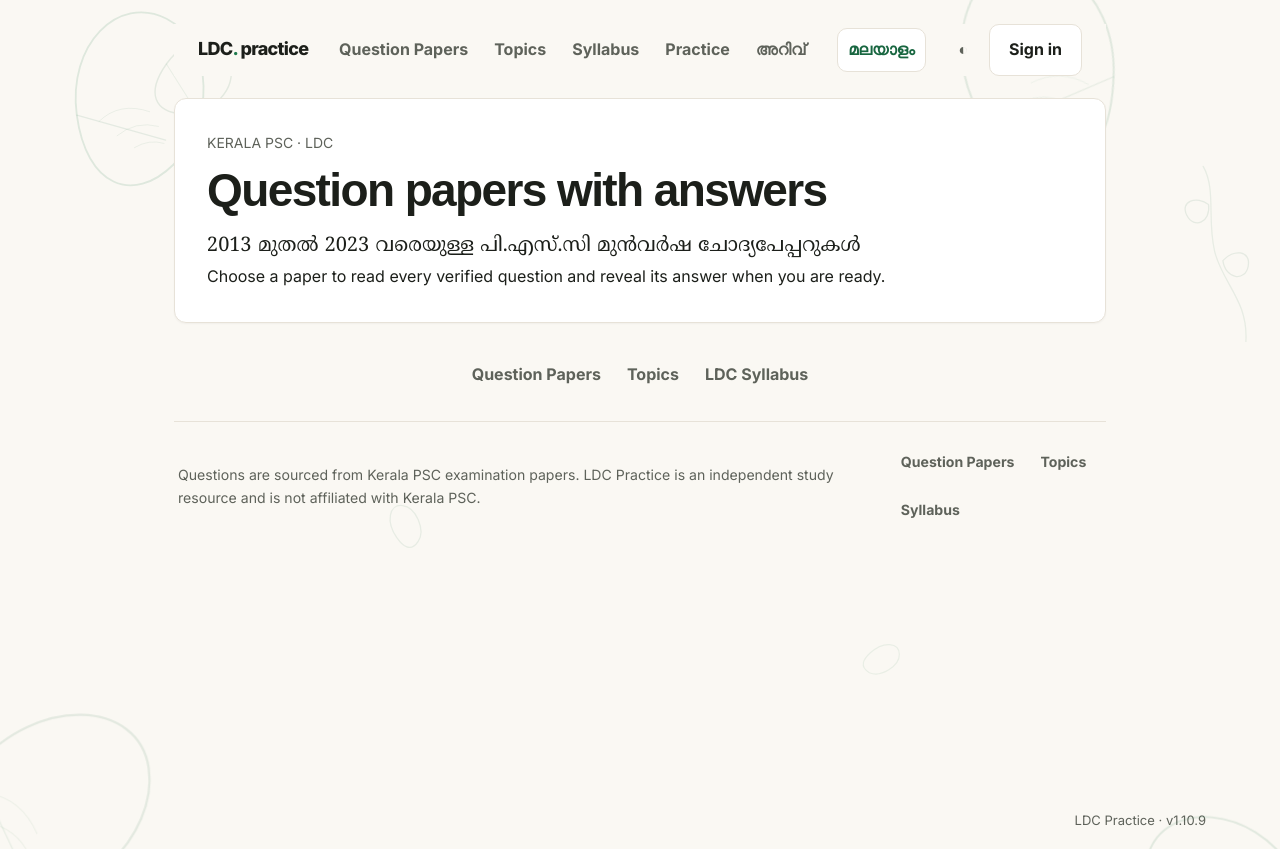
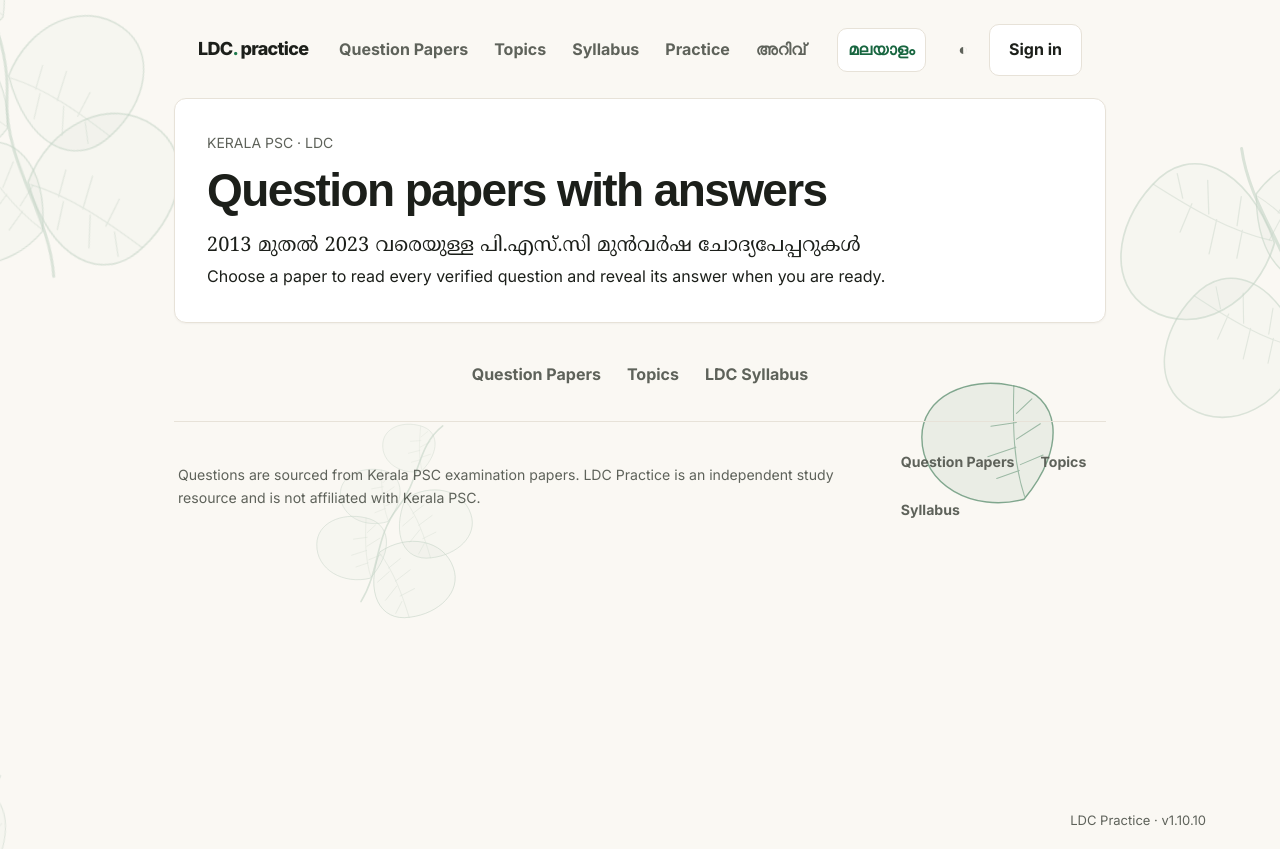
Before and after one commit to VishnuPScodes/LDC, a Next.js app in the folder client/: page /papers in a window 1280 px wide. Built offline with nearby package versions, Linux system fonts and the light colour scheme; no server answers; a web font is replaced by a local one.

Commit message:
Refine botanical leaf artwork across landing and Today

```diff
--- a/client/app/LeafBackground.tsx
+++ b/client/app/LeafBackground.tsx
@@ -1,11 +1,4 @@
-/**
- * LeafBackground – decorative, aria-hidden SVG leaves drawn as green outlines
- * scattered across the page. Rendered as a fixed, pointer-events-none overlay
- * so it sits behind all content on both landing pages.
- *
- * Inspired by the artwork style in the Seekers Journey app: simple contour
- * drawings with no fill, just a gentle green stroke at low opacity.
- */
+/** Decorative botanical line art. Kept inline so it stays crisp at every size. */
 export default function LeafBackground() {
   return (
     <svg
@@ -16,199 +9,48 @@
       viewBox="0 0 1000 2800"
       preserveAspectRatio="xMidYMin slice"
     >
-      {/* Shared stroke style — a calm forest green at ~11 % opacity */}
-      <g
-        fill="none"
-        stroke="#2d7a4f"
-        strokeLinecap="round"
-        strokeLinejoin="round"
-      >
-        {/* ── Cluster 1 – upper left ── */}
-        <g transform="translate(60,90) rotate(-18)">
-          {/* Large leaf */}
-          <path strokeWidth="1.4" opacity=".13"
-            d="M0,0 C10,-55 60,-80 90,-50 C120,-20 100,40 60,60 C20,80 -10,55 0,0 Z" />
-          {/* Mid-rib */}
-          <line strokeWidth="1" opacity=".1" x1="0" y1="0" x2="60" y2="40" />
-          {/* Veins */}
-          <path strokeWidth=".7" opacity=".08"
-            d="M15,10 Q35,0 55,15 M25,25 Q42,18 58,28 M35,38 Q48,35 58,42" />
+      <defs>
+        <g id="leaf">
+          <path className="leaf-fill" d="M0 0C17-47 67-72 104-46c32 22 23 69-9 99C62 86 17 63 0 0Z" />
+          <path className="leaf-vein" d="M2 2C35 12 63 31 94 54M25 12 31-10M45 22l8-27M64 36l11-22M29 16l-5 23M51 27l-1 27M71 41l3 20" />
         </g>
-
-        {/* Small leaf beside cluster 1 */}
-        <g transform="translate(130,50) rotate(25)">
-          <path strokeWidth="1.1" opacity=".11"
-            d="M0,0 C5,-28 28,-38 44,-22 C60,-6 48,22 28,30 C8,38 -5,28 0,0 Z" />
-          <line strokeWidth=".8" opacity=".08" x1="0" y1="0" x2="28" y2="18" />
+        <g id="sprig" className="leaf-sprig">
+          <path className="leaf-stem" d="M0 0C10-40-8-76 7-116s-2-72 20-105" />
+          <use href="#leaf" transform="translate(2 -29) rotate(-142) scale(.64)" />
+          <use href="#leaf" transform="translate(3 -61) rotate(18) scale(.76)" />
+          <use href="#leaf" transform="translate(1 -97) rotate(-145) scale(.55)" />
+          <use href="#leaf" transform="translate(12 -128) rotate(19) scale(.68)" />
+          <use href="#leaf" transform="translate(20 -164) rotate(-139) scale(.48)" />
         </g>
-
-        {/* ── Cluster 2 – upper right, large leaf ── */}
-        <g transform="translate(870,60) rotate(12)">
-          <path strokeWidth="1.6" opacity=".12"
-            d="M0,0 C-12,-70 -80,-95 -110,-58 C-140,-21 -115,52 -68,70 C-21,88 12,70 0,0 Z" />
-          <line strokeWidth="1" opacity=".09" x1="0" y1="0" x2="-68" y2="48" />
-          <path strokeWidth=".7" opacity=".07"
-            d="M-18,10 Q-42,2 -62,18 M-30,28 Q-50,22 -66,34 M-42,44 Q-56,42 -66,50" />
-        </g>
-
-        {/* Thin curling stem at upper right */}
-        <g transform="translate(940,130) rotate(-8)">
-          <path strokeWidth="1" opacity=".09"
-            d="M0,0 C8,20 -4,45 0,70 C4,95 20,110 14,140" />
-          {/* Two tiny leaves on the stem */}
-          <path strokeWidth="1" opacity=".1"
-            d="M0,30 C-8,22 -22,24 -18,36 C-14,48 0,44 0,30 Z" />
-          <path strokeWidth="1" opacity=".1"
-            d="M5,75 C14,67 28,70 24,82 C20,94 5,90 5,75 Z" />
-        </g>
-
-        {/* ── Cluster 3 – mid-left ── */}
-        <g transform="translate(-20,600) rotate(30)">
-          <path strokeWidth="1.8" opacity=".11"
-            d="M0,0 C14,-75 85,-110 118,-68 C151,-26 128,55 75,78 C22,101 -14,75 0,0 Z" />
-          <line strokeWidth="1.1" opacity=".08" x1="0" y1="0" x2="75" y2="52" />
-          <path strokeWidth=".8" opacity=".07"
-            d="M18,12 Q44,2 68,20 M30,32 Q52,24 72,38 M44,50 Q60,48 72,56" />
-        </g>
-
-        {/* Wisp leaf mid-left, lower */}
-        <g transform="translate(40,720) rotate(-10)">
-          <path strokeWidth="1" opacity=".1"
-            d="M0,0 C6,-32 32,-44 50,-26 C68,-8 56,26 32,34 C8,42 -6,32 0,0 Z" />
-          <line strokeWidth=".7" opacity=".08" x1="0" y1="0" x2="32" y2="22" />
-        </g>
-
-        {/* ── Cluster 4 – mid-right ── */}
-        <g transform="translate(1010,680) rotate(-22)">
-          <path strokeWidth="1.5" opacity=".12"
-            d="M0,0 C-10,-60 -72,-88 -100,-54 C-128,-20 -108,46 -64,64 C-20,82 10,60 0,0 Z" />
-          <line strokeWidth="1" opacity=".09" x1="0" y1="0" x2="-64" y2="44" />
-          <path strokeWidth=".7" opacity=".07"
-            d="M-14,10 Q-36,2 -56,16 M-26,28 Q-46,22 -60,32 M-38,42 Q-52,40 -60,48" />
-        </g>
-
-        {/* Tiny accent leaf mid-right */}
-        <g transform="translate(960,780) rotate(15)">
-          <path strokeWidth=".9" opacity=".09"
-            d="M0,0 C4,-22 22,-30 34,-18 C46,-6 38,18 22,24 C6,30 -4,22 0,0 Z" />
-        </g>
-
-        {/* ── Cluster 5 – centre ── */}
-        <g transform="translate(480,1100) rotate(-5)">
-          {/* Rounded leaf */}
-          <path strokeWidth="1.4" opacity=".1"
-            d="M0,0 C8,-50 55,-72 80,-44 C105,-16 88,36 52,52 C16,68 -8,50 0,0 Z" />
-          <line strokeWidth=".9" opacity=".08" x1="0" y1="0" x2="52" y2="36" />
-          <path strokeWidth=".6" opacity=".07"
-            d="M12,10 Q32,2 50,16 M22,24 Q38,18 50,28 M32,36 Q44,34 50,40" />
-          {/* Smaller leaf at side */}
-          <path strokeWidth="1" opacity=".09" transform="translate(90,10) rotate(40)"
-            d="M0,0 C4,-24 24,-34 36,-20 C48,-6 40,18 24,24 C8,30 -4,22 0,0 Z" />
-        </g>
-
-        {/* Falling leaf – centre-right ── */}
-        <g transform="translate(700,1280) rotate(55)">
-          <path strokeWidth="1.2" opacity=".09"
-            d="M0,0 C6,-36 38,-52 56,-32 C74,-12 62,26 38,34 C14,42 -6,32 0,0 Z" />
-          <line strokeWidth=".8" opacity=".07" x1="0" y1="0" x2="38" y2="26" />
-        </g>
-
-        {/* ── Cluster 6 – lower-left ── */}
-        <g transform="translate(0,1560) rotate(20)">
-          <path strokeWidth="1.7" opacity=".12"
-            d="M0,0 C12,-68 78,-100 108,-62 C138,-24 118,52 70,72 C22,92 -12,68 0,0 Z" />
-          <line strokeWidth="1" opacity=".09" x1="0" y1="0" x2="70" y2="50" />
-          <path strokeWidth=".7" opacity=".07"
-            d="M16,12 Q40,2 62,18 M28,30 Q48,22 66,36 M40,46 Q56,44 66,52" />
-        </g>
-
-        {/* Delicate trailing leaf – lower left ── */}
-        <g transform="translate(100,1670) rotate(-28)">
-          <path strokeWidth="1" opacity=".09"
-            d="M0,0 C5,-28 28,-38 44,-22 C60,-6 50,20 30,28 C10,36 -5,26 0,0 Z" />
-          <line strokeWidth=".7" opacity=".07" x1="0" y1="0" x2="30" y2="20" />
-        </g>
-
-        {/* ── Cluster 7 – lower-right ── */}
-        <g transform="translate(1020,1600) rotate(-15)">
-          <path strokeWidth="1.6" opacity=".12"
-            d="M0,0 C-10,-62 -76,-92 -106,-56 C-136,-20 -114,50 -68,68 C-22,86 12,64 0,0 Z" />
-          <line strokeWidth="1" opacity=".09" x1="0" y1="0" x2="-68" y2="48" />
-          <path strokeWidth=".7" opacity=".07"
-            d="M-16,10 Q-40,2 -60,18 M-28,28 Q-48,22 -64,34 M-40,44 Q-54,42 -64,50" />
-        </g>
-
-        {/* ── Cluster 8 – bottom centre ── */}
-        <g transform="translate(460,2150) rotate(8)">
-          <path strokeWidth="1.5" opacity=".11"
-            d="M0,0 C8,-54 60,-78 86,-48 C112,-18 96,42 56,60 C16,78 -10,58 0,0 Z" />
-          <line strokeWidth="1" opacity=".08" x1="0" y1="0" x2="56" y2="40" />
-          <path strokeWidth=".7" opacity=".07"
-            d="M14,10 Q36,2 54,16 M24,26 Q42,20 54,30 M36,40 Q48,38 54,44" />
-        </g>
-
-        {/* Accent leaf – bottom-left ── */}
-        <g transform="translate(80,2300) rotate(-12)">
-          <path strokeWidth="1.2" opacity=".1"
-            d="M0,0 C6,-38 40,-54 58,-34 C76,-14 64,28 40,36 C16,44 -6,34 0,0 Z" />
-          <line strokeWidth=".8" opacity=".07" x1="0" y1="0" x2="40" y2="28" />
-        </g>
-
-        {/* Accent leaf – bottom-right ── */}
-        <g transform="translate(920,2380) rotate(22)">
-          <path strokeWidth="1.1" opacity=".1"
-            d="M0,0 C5,-30 32,-42 48,-26 C64,-10 54,22 34,30 C14,38 -5,28 0,0 Z" />
-          <line strokeWidth=".7" opacity=".07" x1="0" y1="0" x2="34" y2="24" />
-        </g>
-
-        {/* ── Scattered tiny sprigs throughout ── */}
-        <g transform="translate(310,420) rotate(-35)" opacity=".09">
-          <path strokeWidth="1"
-            d="M0,0 C0,-15 10,-25 18,-18 C26,-11 22,8 12,12 C2,16 0,8 0,0 Z" />
-        </g>
-        <g transform="translate(680,510) rotate(48)" opacity=".08">
-          <path strokeWidth=".9"
-            d="M0,0 C0,-14 9,-22 16,-16 C23,-10 20,7 11,11 C2,14 0,7 0,0 Z" />
-        </g>
-        <g transform="translate(220,970) rotate(-20)" opacity=".09">
-          <path strokeWidth="1"
-            d="M0,0 C3,-20 18,-28 26,-18 C34,-8 28,12 16,16 C4,20 -2,12 0,0 Z" />
-          <line strokeWidth=".7" x1="0" y1="0" x2="16" y2="11" />
-        </g>
-        <g transform="translate(790,1030) rotate(30)" opacity=".08">
-          <path strokeWidth=".9"
-            d="M0,0 C4,-22 20,-30 30,-20 C40,-10 32,14 18,18 C4,22 -4,14 0,0 Z" />
-        </g>
-        <g transform="translate(550,1680) rotate(-42)" opacity=".09">
-          <path strokeWidth="1"
-            d="M0,0 C4,-22 20,-30 30,-20 C40,-10 32,14 18,18 C4,22 -4,14 0,0 Z" />
-          <line strokeWidth=".7" x1="0" y1="0" x2="18" y2="13" />
-        </g>
-        <g transform="translate(160,1920) rotate(18)" opacity=".08">
-          <path strokeWidth=".9"
-            d="M0,0 C3,-18 16,-25 24,-16 C32,-7 26,10 14,14 C2,18 -2,10 0,0 Z" />
-        </g>
-        <g transform="translate(840,1880) rotate(-30)" opacity=".09">
-          <path strokeWidth="1"
-            d="M0,0 C4,-24 22,-32 32,-22 C42,-12 34,16 20,20 C6,24 -4,16 0,0 Z" />
-          <line strokeWidth=".7" x1="0" y1="0" x2="20" y2="14" />
-        </g>
-        <g transform="translate(390,2480) rotate(10)" opacity=".08">
-          <path strokeWidth=".9"
-            d="M0,0 C4,-20 18,-28 28,-18 C38,-8 30,12 18,16 C6,20 -4,12 0,0 Z" />
-        </g>
-        <g transform="translate(650,2560) rotate(-22)" opacity=".09">
-          <path strokeWidth="1"
-            d="M0,0 C5,-26 24,-34 36,-22 C48,-10 40,16 24,22 C8,28 -4,20 0,0 Z" />
-          <line strokeWidth=".7" x1="0" y1="0" x2="24" y2="16" />
-        </g>
-
-        {/* ── Curving stem with leaf at mid-page ── */}
-        <g transform="translate(500,900)" opacity=".08">
-          <path strokeWidth="1"
-            d="M-10,0 C-2,-30 10,-55 0,-80 C-10,-105 -22,-115 -10,-140" />
-        </g>
+      </defs>
+      <g className="leaf-art">
+        <use href="#sprig" transform="translate(42 216) rotate(-18) scale(1.25)" />
+        <use href="#sprig" transform="translate(970 116) rotate(158) scale(1.28)" />
+        <use href="#sprig" transform="translate(4 840) rotate(-8) scale(1.05)" />
+        <use href="#sprig" transform="translate(1000 745) rotate(166) scale(1.18)" />
+        <use href="#sprig" transform="translate(64 1510) rotate(-21) scale(1.32)" />
+        <use href="#sprig" transform="translate(965 1430) rotate(157) scale(1.3)" />
+        <use href="#sprig" transform="translate(12 2180) rotate(-9) scale(1.15)" />
+        <use href="#sprig" transform="translate(1000 2060) rotate(165) scale(1.26)" />
+        <use href="#sprig" transform="translate(282 470) rotate(18) scale(.68)" />
+        <use href="#sprig" transform="translate(760 1060) rotate(166) scale(.7)" />
+        <use href="#sprig" transform="translate(335 1770) rotate(-12) scale(.72)" />
+        <use href="#sprig" transform="translate(825 2500) rotate(170) scale(.82)" />
+        <use href="#leaf" transform="translate(170 1050) rotate(62) scale(.7)" />
+        <use href="#leaf" transform="translate(800 390) rotate(-125) scale(.82)" />
+        <use href="#leaf" transform="translate(730 1880) rotate(55) scale(.62)" />
+        <use href="#leaf" transform="translate(205 2390) rotate(-135) scale(.78)" />
+        <use href="#leaf" transform="translate(555 730) rotate(28) scale(.54)" />
+        <use href="#leaf" transform="translate(490 2260) rotate(-145) scale(.62)" />
       </g>
+      <style>{`
+        .leaf-art { color: #286b45; }
+        .leaf-sprig { opacity: .26; }
+        .leaf-stem, .leaf-vein { fill: none; stroke: currentColor; stroke-linecap: round; stroke-linejoin: round; }
+        .leaf-stem { stroke-width: 1.8; opacity: .58; }
+        .leaf-fill { fill: currentColor; fill-opacity: .075; stroke: currentColor; stroke-width: 1.35; stroke-opacity: .56; stroke-linejoin: round; }
+        .leaf-vein { stroke-width: 1; stroke-opacity: .4; }
+      `}</style>
     </svg>
   );
 }
--- a/client/app/globals.css
+++ b/client/app/globals.css
@@ -780,6 +780,8 @@
 /* Decorative leaf artwork — fixed behind all content */
 .leaf-bg { position: fixed; z-index: 0; inset: 0; width: 100%; height: 100%; pointer-events: none; overflow: visible; }
 .landing-shell > .leaf-bg { display: block; }
+.today-shell { position: relative; isolation: isolate; }
+.today-shell > .leaf-bg { display: block; }
 .landing-points { display: flex; flex-wrap: wrap; gap: 18px; margin-top: 34px; color: var(--muted); font-size: 14px; }
 .landing-points span::before { content: '✓'; margin-right: 8px; color: var(--green); }
 .landing-footnote { max-width: 650px; margin: 18px auto; text-align: center; }
--- a/client/package.json
+++ b/client/package.json
@@ -1 +1 @@
-{"name":"@ldc/client","version":"1.10.9","private":true,"scripts":{"dev":"next dev -p 3001","build":"next build","start":"next start -p 3001"},"dependencies":{"framer-motion":"^11.15.0","next":"^14.2.22","react":"^18.3.1","react-dom":"^18.3.1","recharts":"^2.15.0"},"devDependencies":{"@types/node":"^22.10.5","@types/react":"^18.3.18","@types/react-dom":"^18.3.5","autoprefixer":"^10.4.20","postcss":"^8.4.49","tailwindcss":"^3.4.17","typescript":"^5.7.2"}}
+{"name":"@ldc/client","version":"1.10.10","private":true,"scripts":{"dev":"next dev -p 3001","build":"next build","start":"next start -p 3001"},"dependencies":{"framer-motion":"^11.15.0","next":"^14.2.22","react":"^18.3.1","react-dom":"^18.3.1","recharts":"^2.15.0"},"devDependencies":{"@types/node":"^22.10.5","@types/react":"^18.3.18","@types/react-dom":"^18.3.5","autoprefixer":"^10.4.20","postcss":"^8.4.49","tailwindcss":"^3.4.17","typescript":"^5.7.2"}}
```
Also changed, not shown: client/app/AppShell.tsx (+2 -1 lines).
